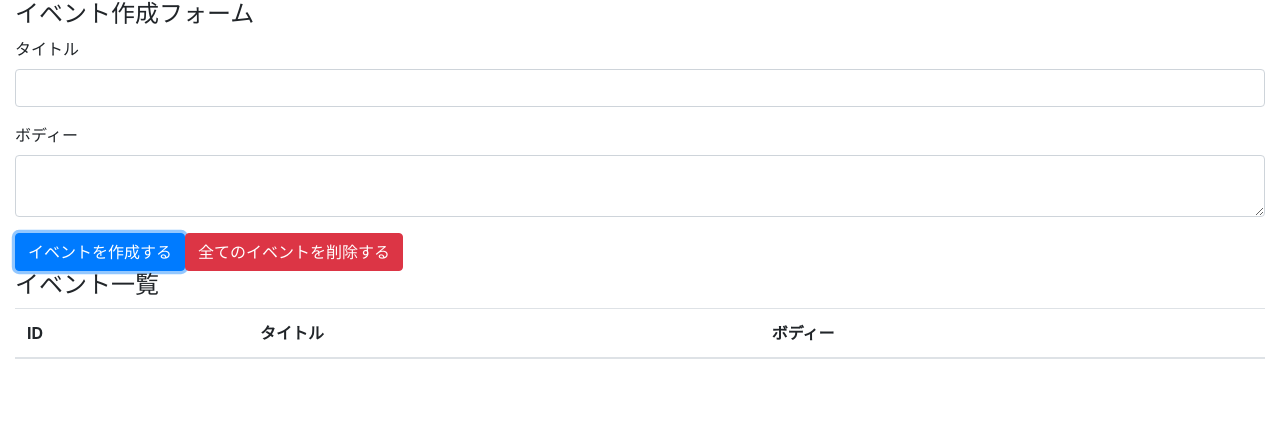
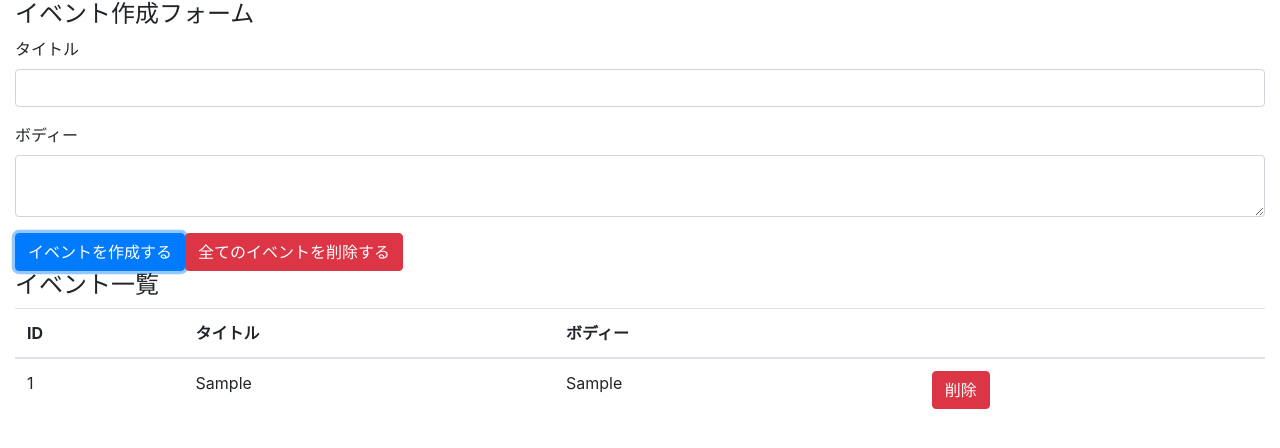
Before and after one commit to cawauchi6204/react-hooks-study, a React (Create React App) app: page / in a window 1280 px wide. Both pictures are taken after typing "Sample", "Sample" into the empty fields and a click on the button "イベントを作成する". Shown: the top 448 px of the page. Built offline with nearby package versions, Linux system fonts and the light colour scheme.

Commit message:
display-events

```diff
--- a/src/components/App.js
+++ b/src/components/App.js
@@ -1,6 +1,8 @@
 import React, { useReducer, useState } from 'react';
 
 import 'bootstrap/dist/css/bootstrap.min.css';
+
+import Event from './Event.js'
 
 import reducer from '../reducers/index'
 
@@ -25,7 +27,6 @@
     setBody('')
     // actionにはtypeが絶対に必要
   }
-  console.log({ state })
   return (
     <div className="App container-fluid">
       <h4>イベント作成フォーム</h4>
@@ -48,8 +49,14 @@
             <th>ID</th>
             <th>タイトル</th>
             <th>ボディー</th>
+            <th></th>
           </tr>
         </thead>
+        <tbody>
+          {state.map((event, index) => (
+            <Event key={index} event={event} dispatch={dispatch} />
+          ))}
+        </tbody>
       </table>
     </div>
   );
--- /dev/null
+++ b/src/components/Event.js
@@ -0,0 +1,17 @@
+import React from 'react'
+
+const Event = ({ dispatch, event }) => {
+    const id = event.id
+    const handleClickDeleteButton = () => {
+        dispatch({ type: 'DELETE_EVENT', id })
+    }
+    return (
+        <tr>
+            <td>{id}</td>
+            <td>{event.title}</td>
+            <td>{event.body}</td>
+            <td><button type="button" className="btn btn-danger" onClick={handleClickDeleteButton}>削除</button></td>
+        </tr>
+    )
+}
+export default Event
--- a/src/reducers/index.js
+++ b/src/reducers/index.js
@@ -38,7 +38,8 @@
                 length === 0 ? 1 : state[length - 1].id + 1
             return [...state, { id, ...event }]
         case 'DELETE_EVENT':
-            return state
+            return state.filter(event => event.id !== action.id)
+            // imutable
         case 'DELETE_ALL_EVENTS':
             return []
         default:
```
